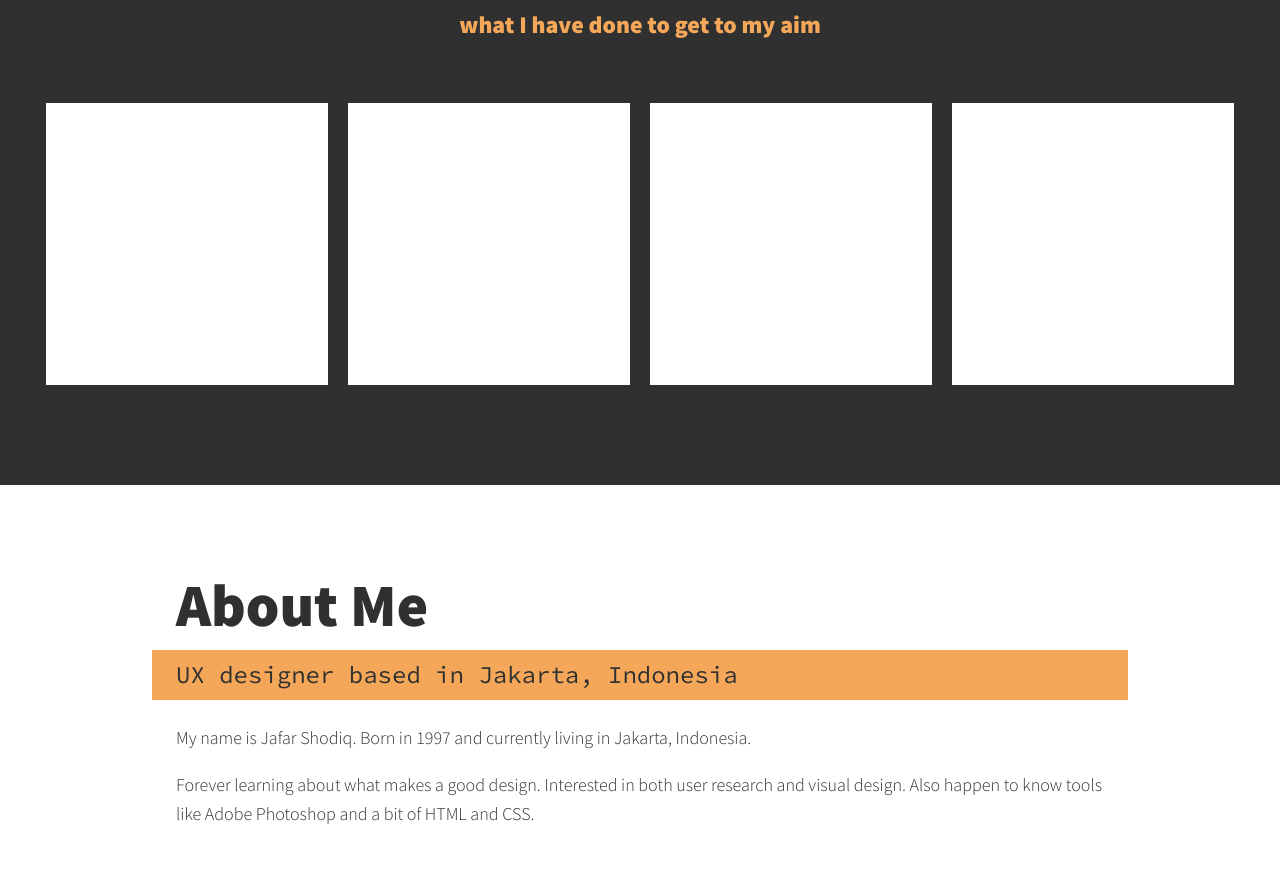
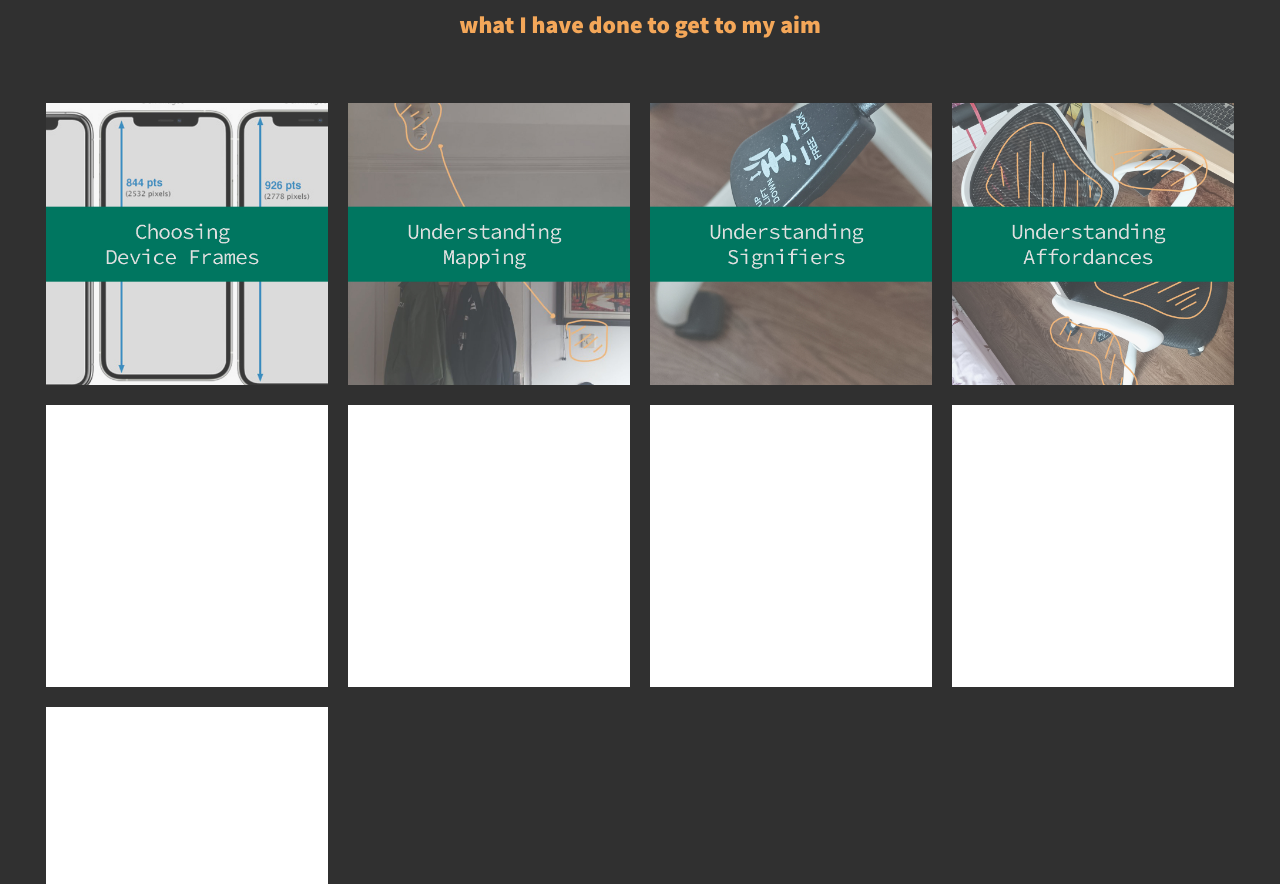
Before and after one commit to jafar-shodiq/jafar-shodiq.github.io, a plain HTML site: page index.html in a window 1280 px wide. Shown: the part 640-1524 px from the top of the page. Drawn offline with nearby package versions, Linux system fonts and the light colour scheme.

Commit message:
index.html

```diff
--- a/index.html
+++ b/index.html
@@ -63,35 +63,35 @@
             <div class="portfolio"> <!-- newest to oldest -->
 
                 <!-- choosing device frames -->
-                <!-- <a href="myproject/04-choosing-device-frames.html" class="portfolio__item">
+                <a href="myproject/04-choosing-device-frames.html" class="portfolio__item">
                     <img src="img/myproject/04-choosing-device-frames/04-choosing-device-frames.jpg" alt="" class="portfolio__img">
-                </a> -->
+                </a>
                 <!-- 2022-07-11 -->
 
                 <!-- understanding mapping -->
-                <!-- <a href="myproject/03-understanding-mapping.html" class="portfolio__item">
+                <a href="myproject/03-understanding-mapping.html" class="portfolio__item">
                     <img src="img/myproject/03-understanding-mapping/03-understanding-mapping.jpg" alt="" class="portfolio__img">
-                </a> -->
+                </a>
                 <!-- 2022-07-06 -->
 
 
                 <!-- understanding signifiers -->
-                <!-- <a href="myproject/02-understanding-signifiers.html" class="portfolio__item">
+                <a href="myproject/02-understanding-signifiers.html" class="portfolio__item">
                     <img src="img/myproject/02-understanding-signifiers/02-understanding-signifiers.jpg" alt="" class="portfolio__img">
-                </a> -->
+                </a>
                 <!-- 2022-07-01 -->
 
 
                 <!-- understanding affordances -->
-                <!-- <a href="myproject/01-understanding-affordances.html" class="portfolio__item">
+                <a href="myproject/01-understanding-affordances.html" class="portfolio__item">
                     <img src="img/myproject/01-understanding-affordances/01-understanding-affordances.jpg" alt="" class="portfolio__img">
-                </a> -->
+                </a>
                 <!-- 2022-06-28 -->
 
 
-                <!-- <a href="portfolio-item.html" class="portfolio__item" target="_blank">
+                <a href="portfolio-item.html" class="portfolio__item" target="_blank">
                     <img src="img/white-blank.jpg" alt="" class="portfolio__img">
-                </a> -->
+                </a>
 
                 <a href="portfolio-item.html" class="portfolio__item" target="_blank">
                     <img src="img/white-blank.jpg" alt="" class="portfolio__img">
```
